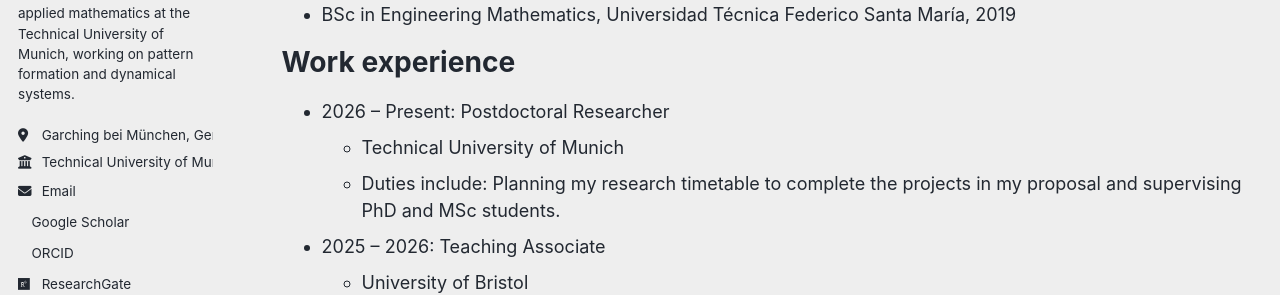
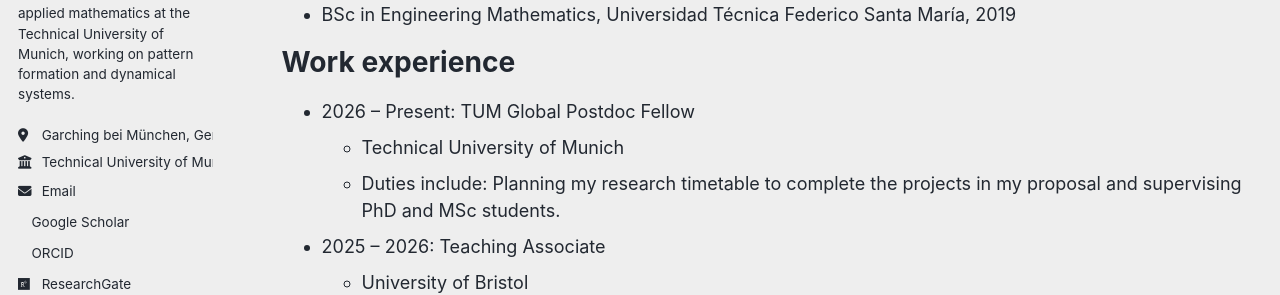
Before and after one commit to edgardeitor/edgardeitor.github.io, a Jekyll site: the page built from _pages/cv.md, in a window 1280 px wide and 900 px high. Shown: the part 320-615 px from the top of the window. Built offline with Jekyll 4.4.1, drawn with Linux system fonts in a browser that asks for light colours; a style sheet for code colours, icons or effects is not loaded.

```diff
--- a/_pages/cv.md
+++ b/_pages/cv.md
@@ -19,7 +19,7 @@
 
 Work experience
 ======
-* 2026 -- Present: Postdoctoral Researcher
+* 2026 -- Present: TUM Global Postdoc Fellow
   * Technical University of Munich
   * Duties include: Planning my research timetable to complete the projects in my proposal and supervising PhD and MSc students.
 
```
